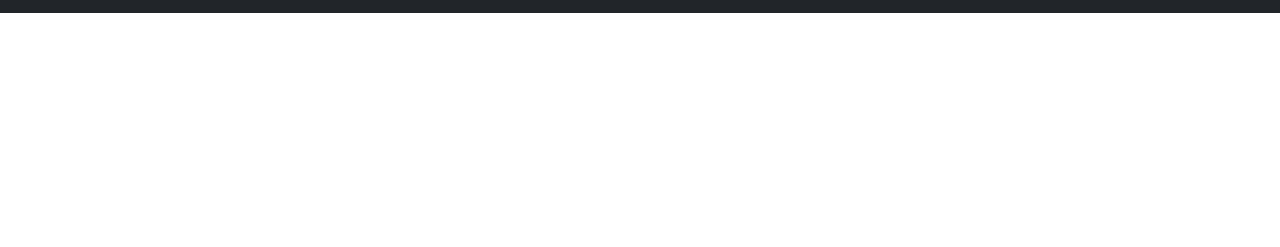
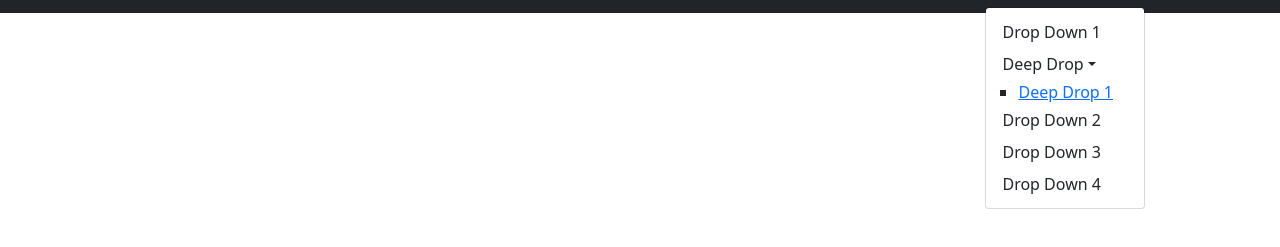
Before and after one commit to DijiOfficial/exercises-bootstrap, a plain HTML site: page index.html in a window 1280 px wide. Both pictures are taken after a click on the button "Dropdown". Shown: the part 43-290 px from the top of the page. Drawn offline with nearby package versions, Linux system fonts and the light colour scheme.

Commit message:
update commit

```diff
--- a/index.html
+++ b/index.html
@@ -41,9 +41,17 @@
                         <a class="nav-link dropdown-toggle" href="#" id="navbarDropdownMenuLink" role="button" data-bs-toggle="dropdown" aria-expanded="false"
                         >Dropdown</a>
                         <ul class="dropdown-menu" aria-labelledby="navbarDropdownMenuLink">
-                            <li><a class="dropdown-item" href="#">Action</a></li>
-                            <li><a class="dropdown-item" href="#">Another action</a></li>
-                            <li><a class="dropdown-item" href="#">Something else here</a></li>
+                            <li><a class="dropdown-item" href="#">Drop Down 1</a></li>
+                            <li>
+                                <a class="dropdown dropdown-item dropdown-toggle" href="#" id="zbi" role="button" data-bs-toggle="dropdown" aria-expanded="false"
+                                >Deep Drop</a>
+                                <ul class="sub-dropdown-menu" aria-labelledby="zbi">
+                                    <li><a href="#" class="sub-dropdown-item">Deep Drop 1</a></li>
+                                </ul>
+                            </li>
+                            <li><a class="dropdown-item" href="#">Drop Down 2</a></li>
+                            <li><a class="dropdown-item" href="#">Drop Down 3</a></li>
+                            <li><a class="dropdown-item" href="#">Drop Down 4</a></li>
                         </ul>
                     </li>
                     <li class="nav-item">
@@ -57,5 +65,23 @@
         </div>
     </nav>
 
+
+    <script src="https://cdn.jsdelivr.net/npm/bootstrap@5.1.3/dist/js/bootstrap.bundle.min.js" integrity="sha384-ka7Sk0Gln4gmtz2MlQnikT1wXgYsOg+OMhuP+IlRH9sENBO0LRn5q+8nbTov4+1p" crossorigin="anonymous"></script>
 </body>
 </html>
+
+<!-- <a type="button" class="dropdown-item dropdown-toggle" id="zbi" data-bs-toggle="dropdown" aria-expanded="false" href="#"
+                                >Dropright</a>
+                                <ul class="dropdown-menu aria-labelledby="zbi">
+                                    <li><a class="dropdown-item" href="#">Deep Drop 1</a></li>
+                                    <li><a class="dropdown-item" href="#">Deep Drop 1</a></li>
+                                    <li><a class="dropdown-item" href="#">Deep Drop 1</a></li>
+                                </ul> -->
+                                <!-- <a class="nav-link dropdown-toggle" data-bs-toggle="dropdown" href="#" role="button" aria-expanded="false">Deep Drop</a>
+                                <ul class="dropdown-menu">
+                                  <li><a class="dropdown-item" href="#">Deep Drop 1</a></li>
+                                  <li><a class="dropdown-item" href="#">Deep Drop 1</a></li>
+                                  <li><a class="dropdown-item" href="#">Deep Drop 1</a></li>
+                                  <li><hr class="dropdown-divider"></li>
+                                  <li><a class="dropdown-item" href="#">Deep Drop 1</a></li>
+                                </ul> -->
```
